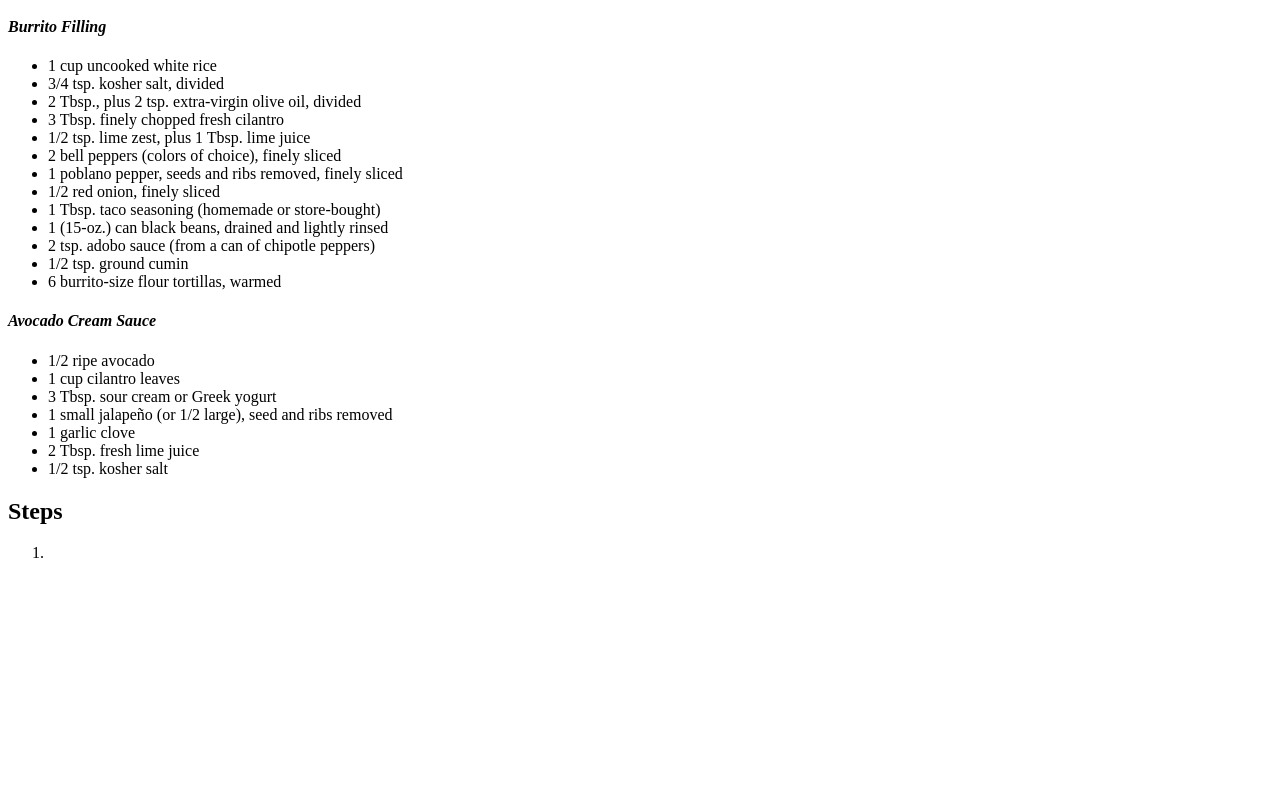
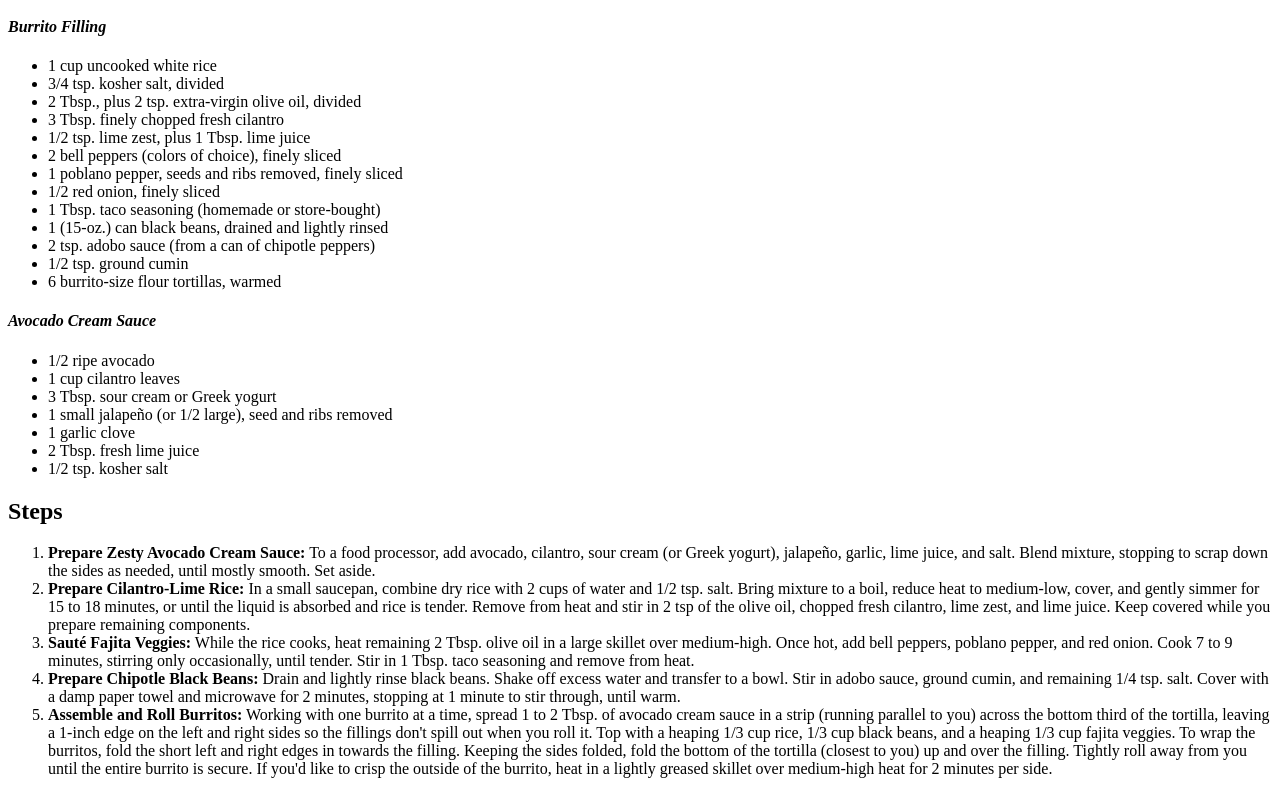
Before and after one commit to gport7/odin-recipes, a plain HTML site: page recipes/burritos.html in a window 1280 px wide. Shown: the part 2019-2813 px from the top of the page. Before the commit the page ends 2597 px from the top, so only its background shows below. Drawn offline with Linux system fonts and the light colour scheme.

Commit message:
add steps to burritos.html

```diff
--- a/recipes/burritos.html
+++ b/recipes/burritos.html
@@ -11,7 +11,7 @@
         <h2>Description</h2>
         <p>This is the ultimate vegetarian burrito recipe.
             These burritos are freezer friendly and perfect for meal prep.
-            This particular recipe will yield <strong>6 burritos</strong></p>
+            This particular recipe will yield <strong>6 burritos</strong>.</p>
 
         <h2>Ingredients</h2>
         <h4><em>Burrito Filling</em></h4>
@@ -43,7 +43,29 @@
 
         <h2>Steps</h2>
         <ol>
-            <li></li>
+            <li><strong>Prepare Zesty Avocado Cream Sauce:</strong>
+                To a food processor, add avocado, cilantro, sour cream (or Greek yogurt), jalapeño, garlic, lime juice, and salt.
+                Blend mixture, stopping to scrap down the sides as needed, until mostly smooth. Set aside.</li>
+            <li><strong>Prepare Cilantro-Lime Rice:</strong>
+                In a small saucepan, combine dry rice with 2 cups of water and 1/2 tsp. salt.
+                Bring mixture to a boil, reduce heat to medium-low, cover, and gently simmer for 15 to 18 minutes, or until the liquid is absorbed and rice is tender.
+                Remove from heat and stir in 2 tsp of the olive oil, chopped fresh cilantro, lime zest, and lime juice.
+                Keep covered while you prepare remaining components.</li>
+            <li><strong>Sauté Fajita Veggies:</strong>
+                While the rice cooks, heat remaining 2 Tbsp. olive oil in a large skillet over medium-high.
+                Once hot, add bell peppers, poblano pepper, and red onion. Cook 7 to 9 minutes, stirring only occasionally, until tender.
+                Stir in 1 Tbsp. taco seasoning and remove from heat.</li>
+            <li><strong>Prepare Chipotle Black Beans:</strong>
+                Drain and lightly rinse black beans. Shake off excess water and transfer to a bowl.
+                Stir in adobo sauce, ground cumin, and remaining 1/4 tsp. salt.
+                Cover with a damp paper towel and microwave for 2 minutes, stopping at 1 minute to stir through, until warm.</li>
+            <li><strong>Assemble and Roll Burritos:</strong>
+                Working with one burrito at a time, spread 1 to 2 Tbsp. of avocado cream sauce in a strip (running parallel to you) across the bottom third of the tortilla, leaving a 1-inch edge on the left and right sides so the fillings don't spill out when you roll it.
+                Top with a heaping 1/3 cup rice, 1/3 cup black beans, and a heaping 1/3 cup fajita veggies.
+                To wrap the burritos, fold the short left and right edges in towards the filling.
+                Keeping the sides folded, fold the bottom of the tortilla (closest to you) up and over the filling.
+                Tightly roll away from you until the entire burrito is secure.
+                If you'd like to crisp the outside of the burrito, heat in a lightly greased skillet over medium-high heat for 2 minutes per side. </li>
         </ol>
 
     </body>
```
